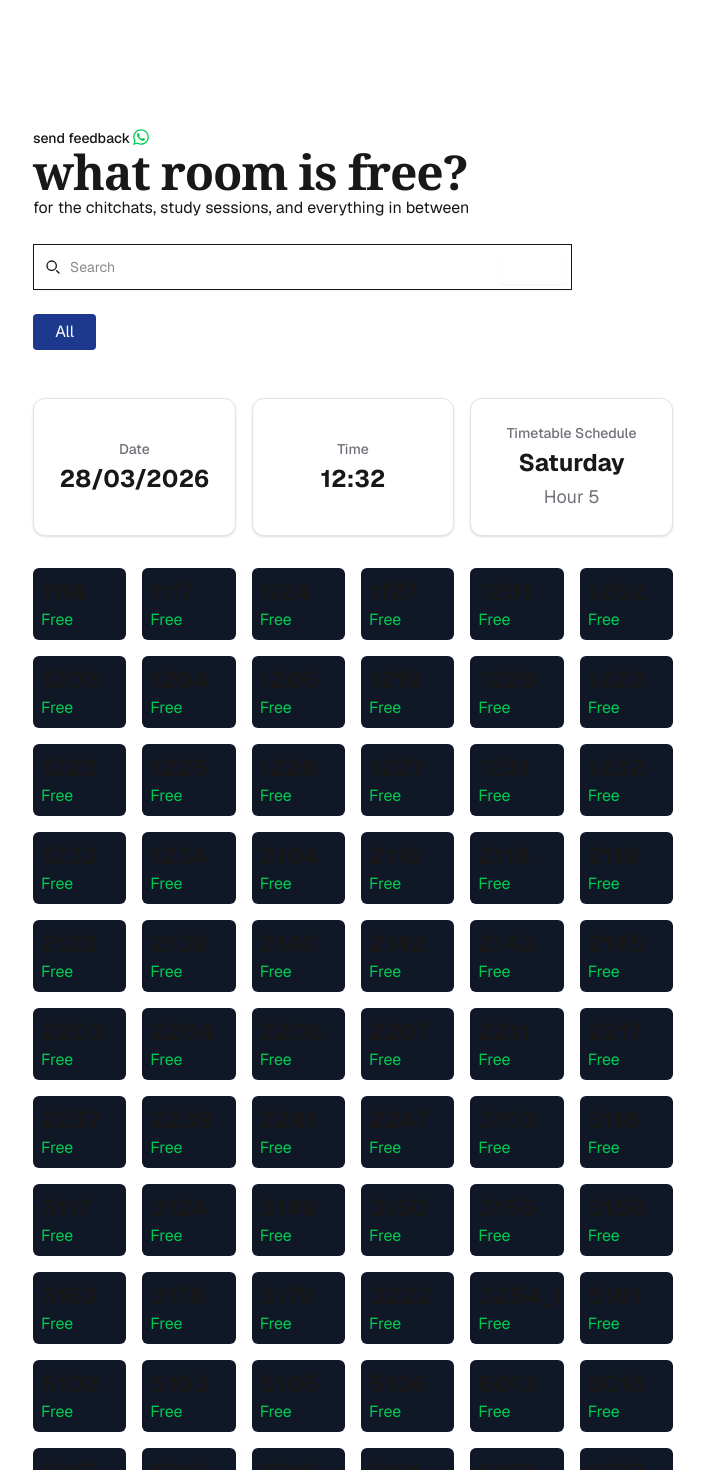
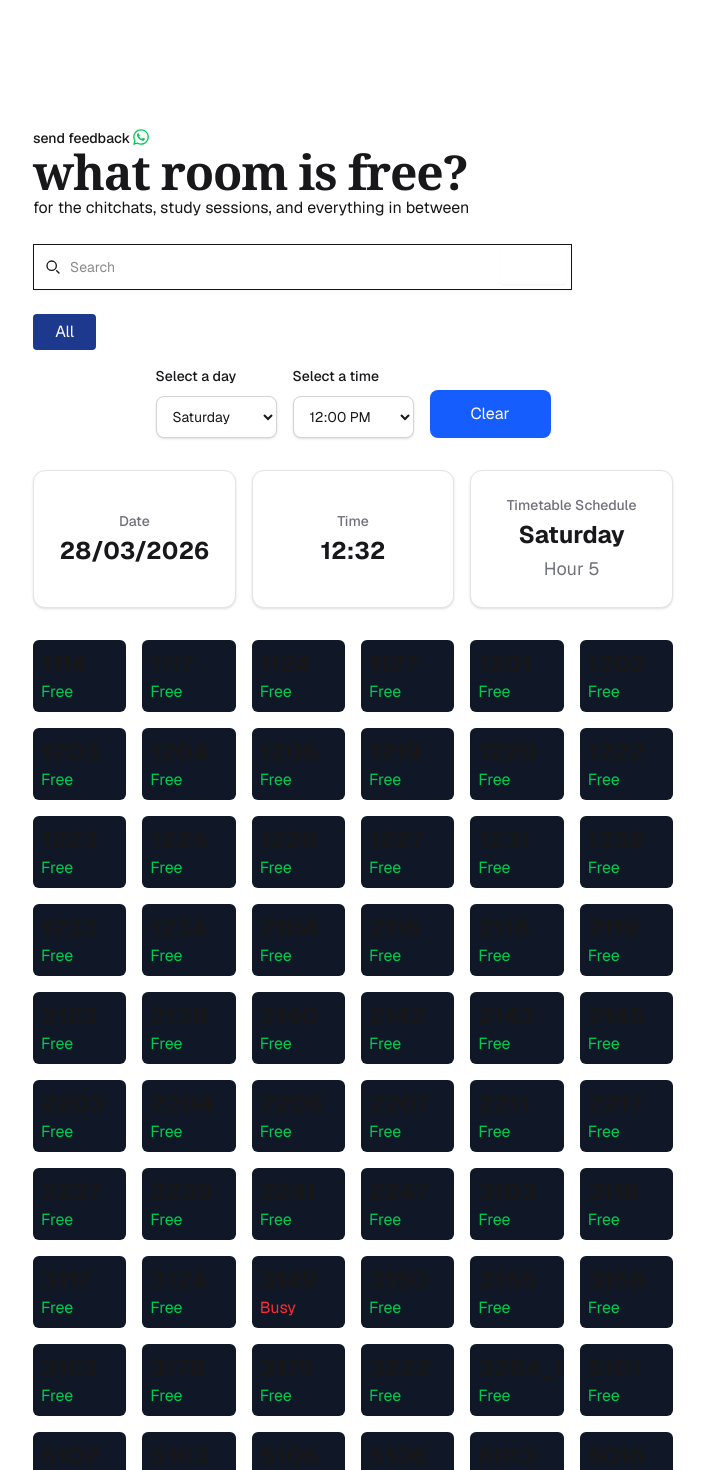
Before and after one commit to varshneymehul/what-room-is-free, a Next.js app: page / in a window 1280 px wide. Shown: the top 1470 px of the page, without its empty margins (287-991 px from the left). Built offline with nearby package versions, Linux system fonts and the light colour scheme.

Commit message:
fix regex for day, add time filter

```diff
--- a/app/components/roomCard.tsx
+++ b/app/components/roomCard.tsx
@@ -2,19 +2,21 @@ import React from 'react'
 import { BitArray } from '../lib/BitArray'
 type Props = {
   room: string,
-  bitArray: BitArray
+  bitArray: BitArray,
+  dayFilter: number,
+  hourFilter: number
 }
 
 const roomCard = (props: Props) => {
-  const date = new Date();
-  const day = date.getDay() - 1;
-  const hour = date.getHours() - 7; // starts at 8am
+  // const date = new Date();
+  // const day = date.getDay() - 1;
+  // const hour = date.getHours() - 7; // starts at 8am
 
   return (
     <div className="bg-gray-900 rounded-md p-2">
       <p className="text-2xl font-bold">{ props.room }</p>
       <div>
-        { !props.bitArray.isSet(day * 6 + hour) ? (
+        { !props.bitArray.isSet(props.dayFilter * 13 + props.hourFilter) ? (
           <p className="text-green-500">Free</p>
         ) : (
           <p className="text-red-500">Busy</p>
--- a/app/lib/BitArray.ts
+++ b/app/lib/BitArray.ts
@@ -31,4 +31,12 @@ export class BitArray {
     }
     return false;
   }
+
+  toBitString(): string {
+    let result = '';
+    for (let i = 0; i < this.size; i++) {
+      result += this.isSet(i) ? '1' : '0';
+    }
+    return result;
+  }
 }
--- a/app/page.tsx
+++ b/app/page.tsx
@@ -27,7 +27,8 @@ export default function Home() {
   const inputRef = useRef<HTMLInputElement>(null);
   const [buildingFilter, setBuildingFilter] = useState<string>("");
   const [searchQuery, setSearchQuery] = useState<string>("");
-
+  const [timeFilterDay, setTimeFilterDay] = useState<number>(0);
+  const [timeFilterHour, setTimeFilterHour] = useState<number>(0);
   const date = new Date();
   const day = date.getDay() - 1;
   const hour = date.getHours() - 7; // starts at 8am
@@ -59,13 +60,14 @@ export default function Home() {
         },
       });
     };
-
     fetchCSV();
+    setTimeFilterDay(day);
+    setTimeFilterHour(hour);
   }, []);
 
   // check if a string is a day
   function isDay(str: string) {
-    return str.length >= 1 && str.match(/[A-Z]+[a-z]+/i);
+    return /^[A-Za-z]+$/.test(str);
   }
 
   // helper: get day index from day string
@@ -84,7 +86,7 @@ export default function Home() {
     for (const hour of hours) {
       for (const day of days) {
         const idx = dayIndex(day);
-        if (idx >= 0) bitArray.set(6 * idx + hour);
+        if (idx >= 0) bitArray.set(13 * idx + hour);
       }
     }
   }
@@ -164,7 +166,7 @@ export default function Home() {
           if (!roomKey || roomKey === "") continue;
 
           if (!newRooms.has(roomKey)) {
-            newRooms.set(roomKey, new BitArray(6 * (12)));
+            newRooms.set(roomKey, new BitArray(6 * (13)));
           }
           const bitArray = newRooms.get(roomKey)!;
 
@@ -181,7 +183,9 @@ export default function Home() {
         }
       }
       setRooms(newRooms);
-      console.log(newRooms);
+      newRooms.forEach((bitArray, room) => {
+        console.log(`Room ${room}: ${bitArray.toBitString()}`);
+      });
     }
   }, [data]);
   return (
@@ -218,6 +222,38 @@ export default function Home() {
           </section>
 
         </div>
+        {/* Create a search time filter */ }
+        <form className="max-w mx-auto grid grid-cols-3 gap-4" onSubmit={ (e) => e.preventDefault() }>
+          <div>
+            <label htmlFor="search-day" className="block mb-2.5 text-sm font-medium text-zinc-900 dark:text-zinc-100">Select a day</label>
+            <select id="search-day" value={ timeFilterDay } onChange={ (e) => setTimeFilterDay(Number(e.target.value)) } className="block w-full px-3 py-2.5 bg-white dark:bg-zinc-900 border border-zinc-300 dark:border-zinc-700 text-zinc-900 dark:text-zinc-100 text-sm rounded-lg focus:ring-blue-500 focus:border-blue-500 shadow-sm">
+              <option value="0">Monday</option>
+              <option value="1">Tuesday</option>
+              <option value="2">Wednesday</option>
+              <option value="3">Thursday</option>
+              <option value="4">Friday</option>
+              <option value="5">Saturday</option>
+            </select>
+          </div>
+          <div>
+            <label htmlFor="search-time" className="block mb-2.5 text-sm font-medium text-zinc-900 dark:text-zinc-100">Select a time</label>
+            <select id="search-time" value={ timeFilterHour } onChange={ (e) => setTimeFilterHour(Number(e.target.value)) } className="block w-full px-3 py-2.5 bg-white dark:bg-zinc-900 border border-zinc-300 dark:border-zinc-700 text-zinc-900 dark:text-zinc-100 text-sm rounded-lg focus:ring-blue-500 focus:border-blue-500 shadow-sm">
+              <option value="1">8:00 AM</option>
+              <option value="2">9:00 AM</option>
+              <option value="3">10:00 AM</option>
+              <option value="4">11:00 AM</option>
+              <option value="5">12:00 PM</option>
+              <option value="6">1:00 PM</option>
+              <option value="7">2:00 PM</option>
+              <option value="8">3:00 PM</option>
+              <option value="9">4:00 PM</option>
+              <option value="10">5:00 PM</option>
+              <option value="11">6:00 PM</option>
+              <option value="12">7:00 PM</option>
+            </select>
+          </div>
+          <button type="button" onClick={ () => { setTimeFilterDay(day); setTimeFilterHour(hour); } } className="mt-6 px-4 py-2 bg-blue-600 text-white rounded-lg hover:bg-blue-700 transition-colors">Clear</button>
+        </form>
         {/* Display current time */ }
         <div className="grid grid-cols-1 md:grid-cols-3 gap-4 w-full my-8">
           <div className="flex flex-col items-center justify-center p-6 bg-white dark:bg-zinc-900 border border-zinc-200 dark:border-zinc-800 rounded-xl shadow-sm">
@@ -239,7 +275,7 @@ export default function Home() {
             </span>
           </div>
         </div>
-        { day >= 0 && day <= 5 && hour >= 1 && hour <= 11 ? (<div>
+        { timeFilterDay >= 0 && timeFilterDay <= 5 && timeFilterHour >= 1 && timeFilterHour <= 11 ? (<div>
           <div className="grid grid-cols-3 md:grid-cols-5 lg:grid-cols-6 gap-4">
             {/* Filter the rooms based on the building filter.
             If starts with 1, FD-I
@@ -264,7 +300,7 @@ export default function Home() {
               })
               .sort((a, b) => a[0].localeCompare(b[0]))
               .map(([room, bitArray]) => (
-                <RoomCard key={ room } room={ room } bitArray={ bitArray } />
+                <RoomCard key={ room } room={ room } bitArray={ bitArray } dayFilter={ timeFilterDay } hourFilter={ timeFilterHour } />
               )) }
           </div>
 
```
